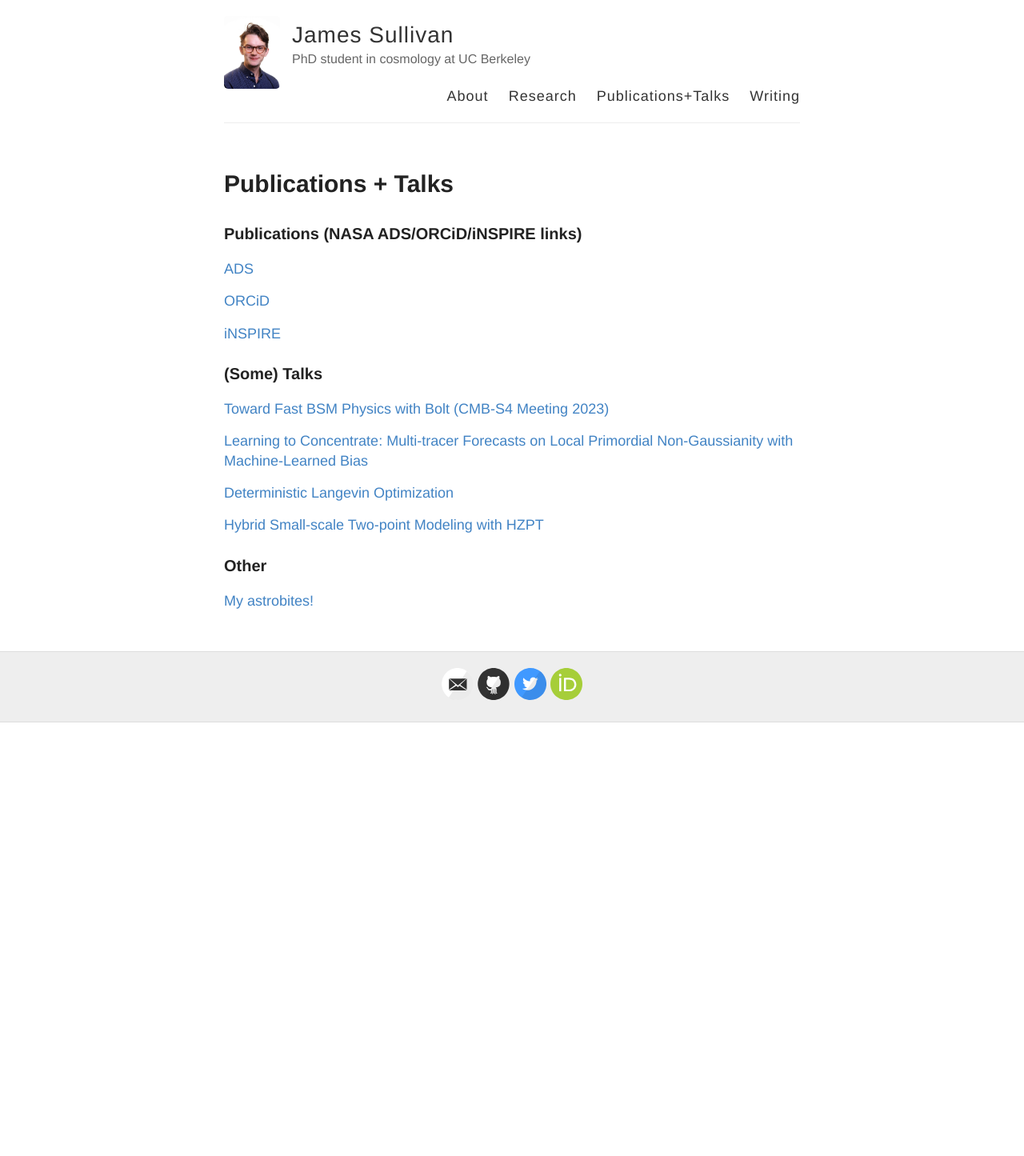
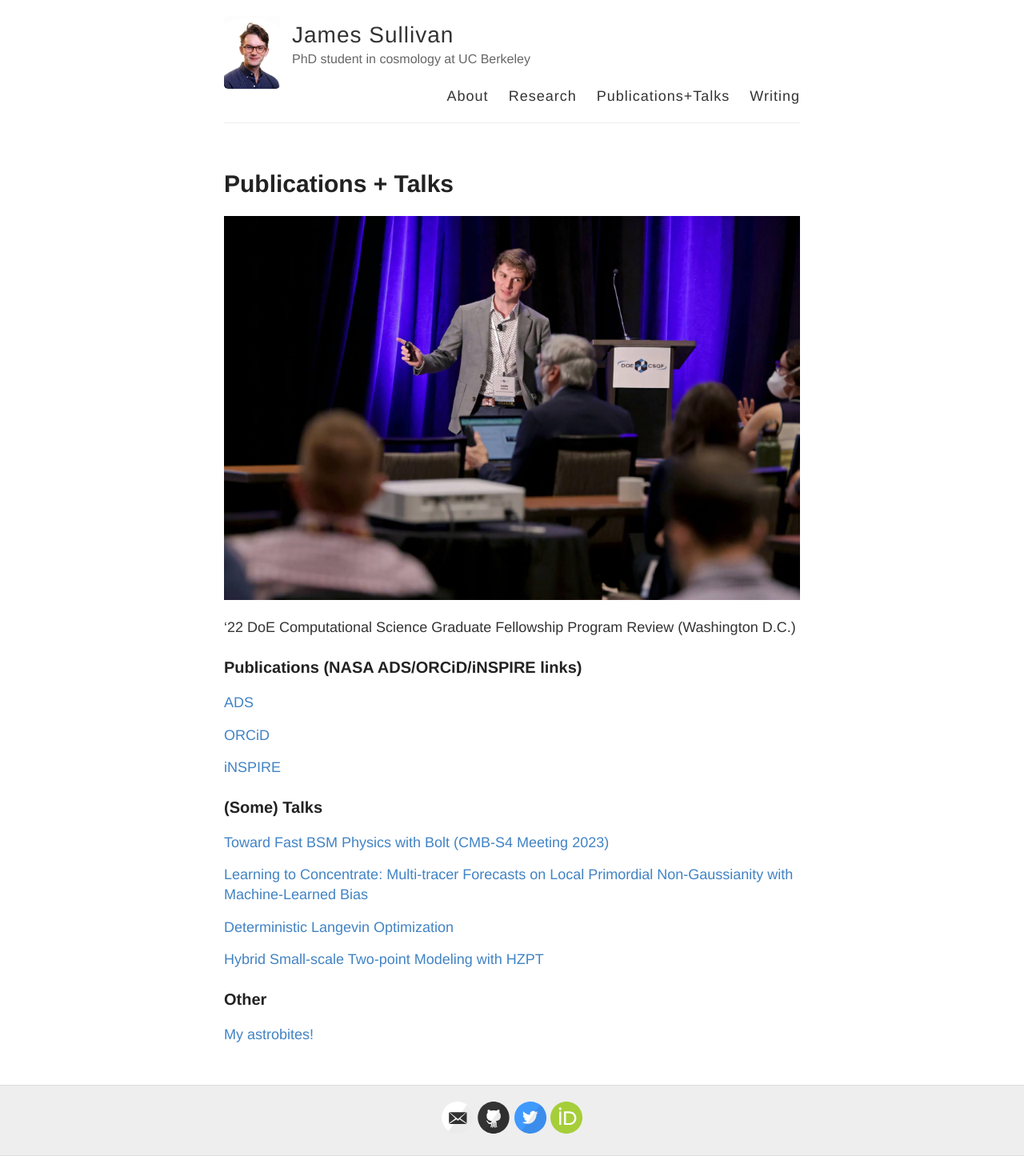
Before and after one commit to jmsull/jmsull.github.io, a Jekyll site: the page built from publications_talks.md, in a window 1280 px wide. Shown: the whole page at 80% size. Built offline with Jekyll 4.4.1, drawn with Linux system fonts in a browser that asks for light colours; before the commit the page ends 903 px from its top, so only the background shows below that.

Commit message:
talk photo

```diff
--- a/publications_talks.md
+++ b/publications_talks.md
@@ -3,6 +3,10 @@ layout: page
 title: Publications + Talks
 permalink: /publications_talks/
 ---
+
+[<img src="{{ site.baseurl }}/images/0216_DOE_CSGF_2022_u.jpeg" alt="" style="width: 750px;"/>]({{ site.baseurl }}/)
+
+'22 DoE Computational Science Graduate Fellowship Program Review (Washington D.C.)
 
 ### Publications (NASA ADS/ORCiD/iNSPIRE links)
 
```
Also changed, not shown: images/0216_DOE_CSGF_2022_u.jpeg (added).
